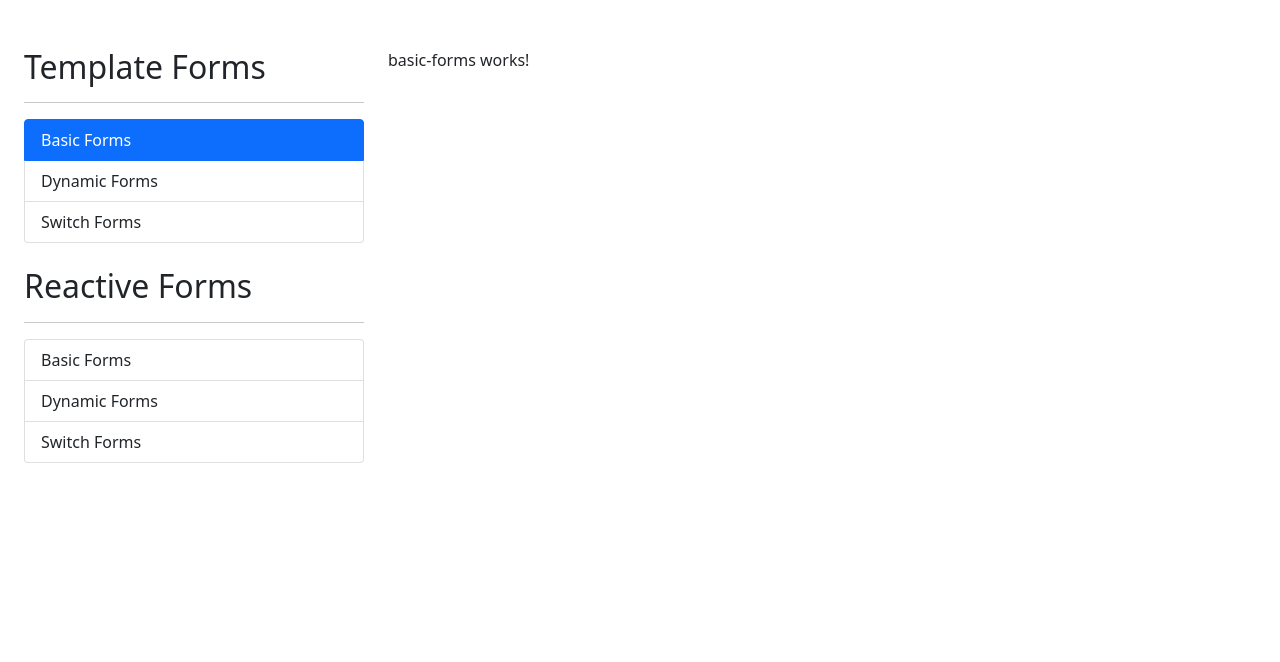
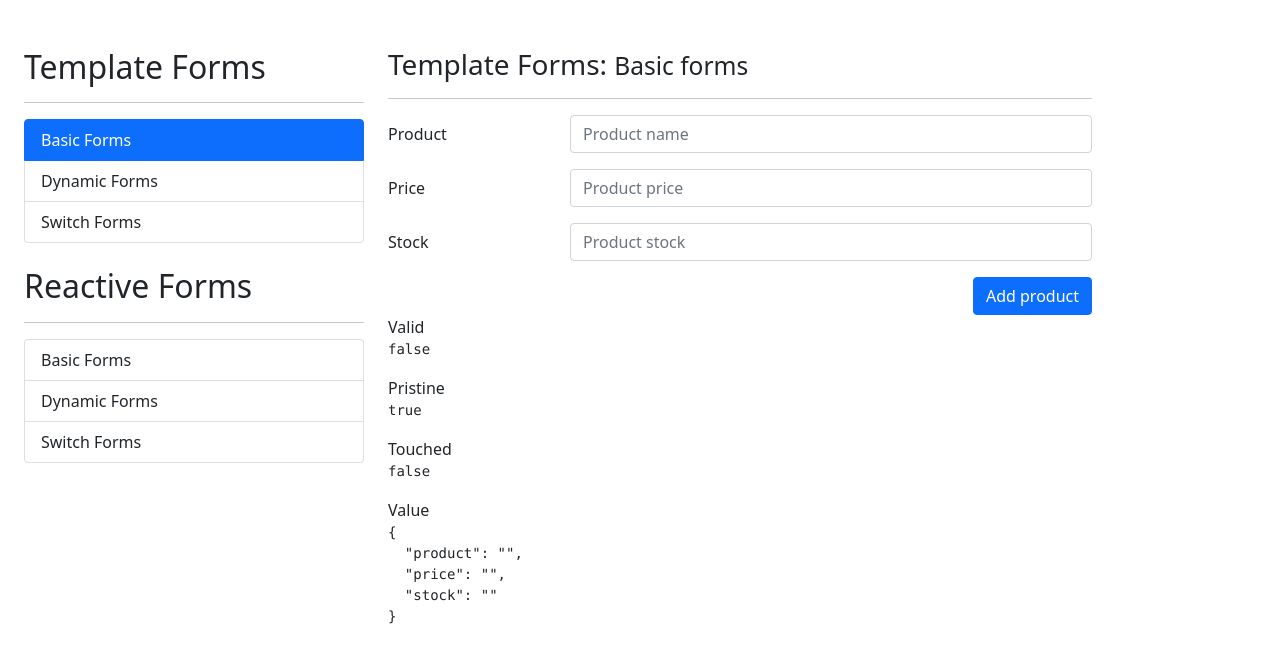
Before and after one commit to Juansecu/formsApp, an Angular app: page /#/template-forms/basic-forms in a window 1280 px wide. Shown: the top 662 px of the page. Built offline with nearby package versions, Linux system fonts and the light colour scheme.

Commit message:
Template was setted to BasicFormsComponent from TemplatesModule

```diff
--- a/src/app/templates/components/basic-forms/basic-forms.component.html
+++ b/src/app/templates/components/basic-forms/basic-forms.component.html
@@ -1 +1,56 @@
-<p>basic-forms works!</p>
+<h3>
+  Template Forms:
+  <small>Basic forms</small>
+</h3>
+<hr />
+
+<div class="row">
+  <div class="col">
+    <form #addProductForm="ngForm" (submit)="saveProduct()" autocomplete="off">
+      <div class="mb-3 row">
+        <label class="col-sm-3 col-form-label">Product</label>
+        <div class="col-sm-9">
+          <input ngModel type="text" name="product" class="form-control" minlength="3" placeholder="Product name" required />
+          <span *ngIf="checkProductName()" class="form-text text-danger">Must have a minimum length of 3 characters</span>
+        </div>
+      </div>
+
+      <div class="mb-3 row">
+        <label class="col-sm-3 col-form-label">Price</label>
+        <div class="col-sm-9">
+          <input ngModel type="number" name="price" class="form-control" min="0" placeholder="Product price" required />
+          <span *ngIf="checkProductPrice()" class="form-text text-danger">Must be greater or equal to 0</span>
+        </div>
+      </div>
+
+      <div class="mb-3 row">
+        <label class="col-sm-3 col-form-label">Stock</label>
+        <div class="col-sm-9">
+          <input ngModel type="number" name="stock" class="form-control" placeholder="Product stock" />
+        </div>
+      </div>
+
+      <div class="row">
+        <div class="col">
+          <button type="submit" class="btn btn-primary float-end">Add product</button>
+        </div>
+      </div>
+    </form>
+  </div>
+</div>
+
+<div class="row">
+  <div class="col">
+    <span>Valid</span>
+    <pre>{{ addProductForm.valid }}</pre>
+
+    <span>Pristine</span>
+    <pre>{{ addProductForm.pristine }}</pre>
+
+    <span>Touched</span>
+    <pre>{{ addProductForm.touched }}</pre>
+
+    <span>Value</span>
+    <pre>{{ addProductForm.value | json }}</pre>
+  </div>
+</div>
--- a/src/app/templates/components/basic-forms/basic-forms.component.ts
+++ b/src/app/templates/components/basic-forms/basic-forms.component.ts
@@ -1,16 +1,33 @@
-import { Component, OnInit } from '@angular/core';
+import { Component, OnInit, ViewChild } from '@angular/core';
+import { NgForm } from '@angular/forms';
 
 @Component({
   selector: 'app-basic-forms',
   templateUrl: './basic-forms.component.html',
-  styles: [
-  ]
+  styles: [],
 })
 export class BasicFormsComponent implements OnInit {
+  @ViewChild('addProductForm') form!: NgForm;
 
-  constructor() { }
+  constructor() {}
 
-  ngOnInit(): void {
+  ngOnInit(): void {}
+
+  checkProductName(): boolean {
+    return (
+      this.form?.controls.product?.invalid &&
+      this.form?.controls.product?.touched
+    );
   }
 
+  checkProductPrice(): boolean {
+    return (
+      (this.form?.controls.price?.value < 0 ||
+        this.form?.controls.price?.value === null ||
+        this.form?.controls.price?.value === '') &&
+      this.form?.controls.price?.touched
+    );
+  }
+
+  saveProduct(): void {}
 }
--- a/src/app/templates/templates.module.ts
+++ b/src/app/templates/templates.module.ts
@@ -1,7 +1,9 @@
 import { NgModule } from '@angular/core';
 import { CommonModule } from '@angular/common';
+import { FormsModule } from '@angular/forms';
 
 import { TemplatesRoutingModule } from './templates-routing.module';
+
 import { BasicFormsComponent } from './components/basic-forms/basic-forms.component';
 import { DynamicFormsComponent } from './components/dynamic-forms/dynamic-forms.component';
 import { SwitchFormsComponent } from './components/switch-forms/switch-forms.component';
@@ -12,6 +14,6 @@ import { SwitchFormsComponent } from './components/switch-forms/switch-forms.com
     DynamicFormsComponent,
     SwitchFormsComponent,
   ],
-  imports: [CommonModule, TemplatesRoutingModule],
+  imports: [CommonModule, FormsModule, TemplatesRoutingModule],
 })
 export class TemplatesModule {}
```
